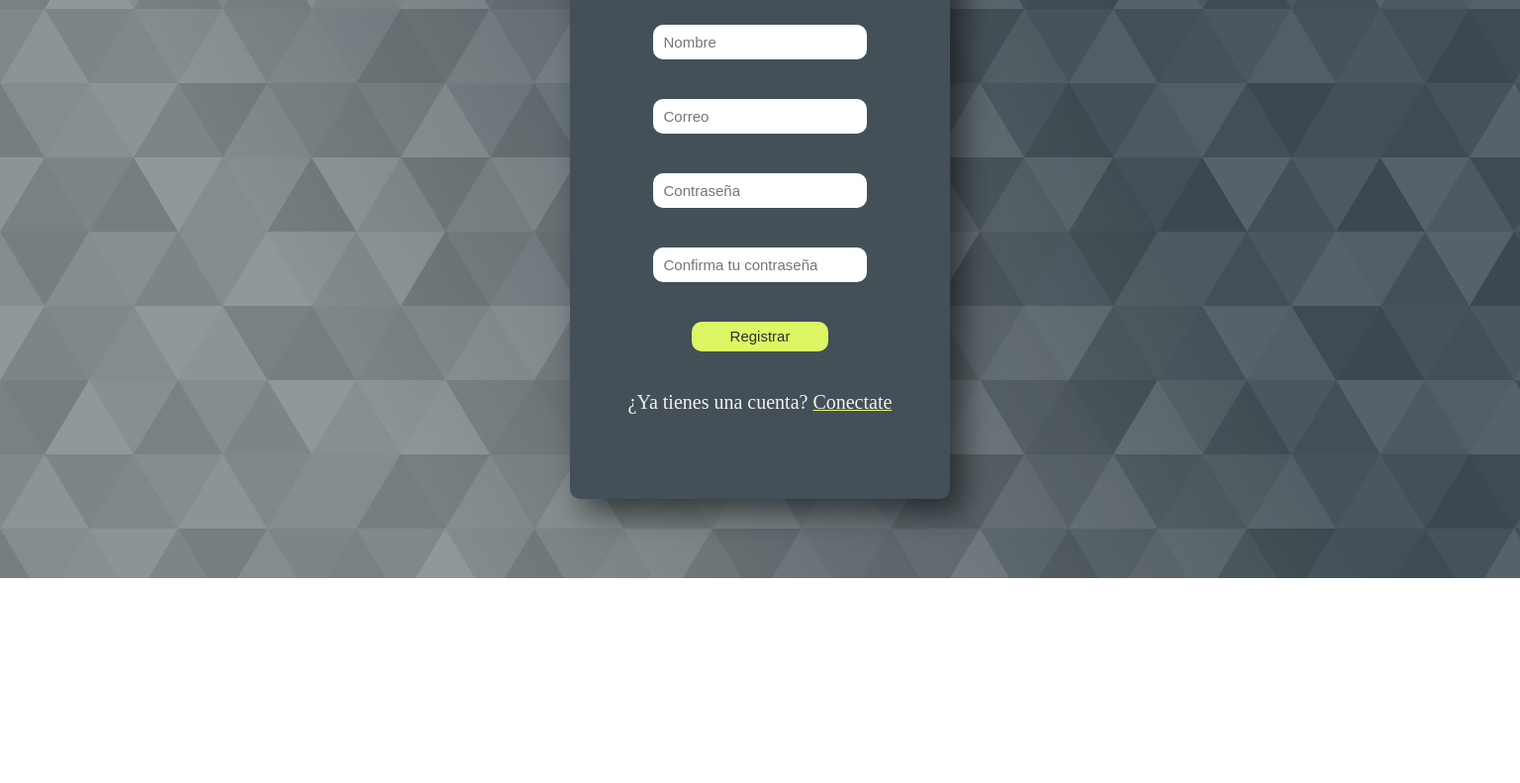
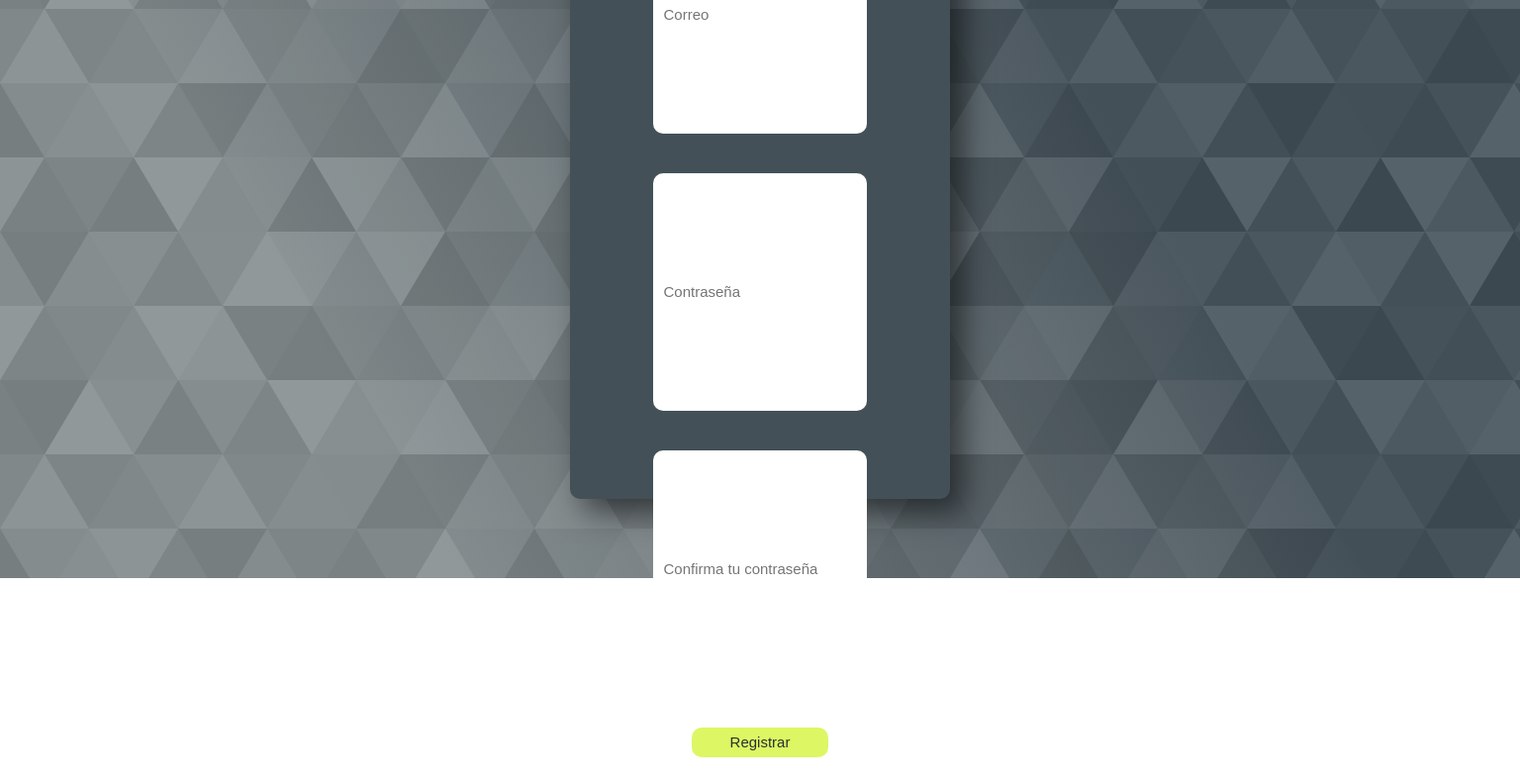
Before and after one commit to Dem1210/register.github.io, a plain HTML site: page index.html in a window 1536 px wide. Shown: the part 216-1007 px from the top of the page at 99% size. Before the commit the page ends 800 px from the top, so only its background shows below. Drawn offline with Linux system fonts and the light colour scheme.

Commit message:
Update style.css

```diff
--- a/SASS/style.css
+++ b/SASS/style.css
@@ -278,7 +278,7 @@
     font-size: 20px;
   }
   .registerC input, .loginC input, .passwordC input{
-    height: 35px;
+    height: 30vh;
     font-size: 15px;
   }
   .registerC button, .loginC button, .passwordC button{
```
